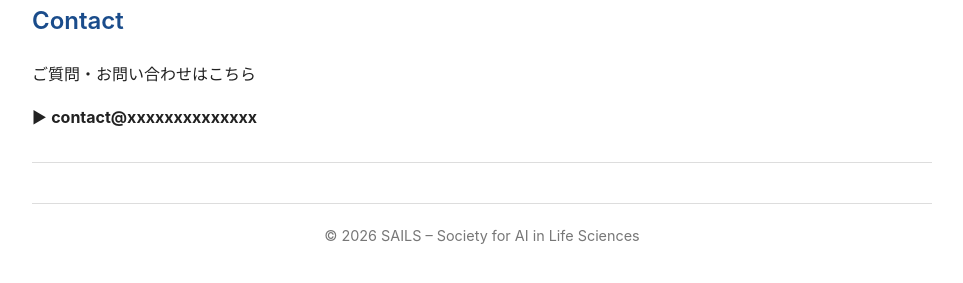
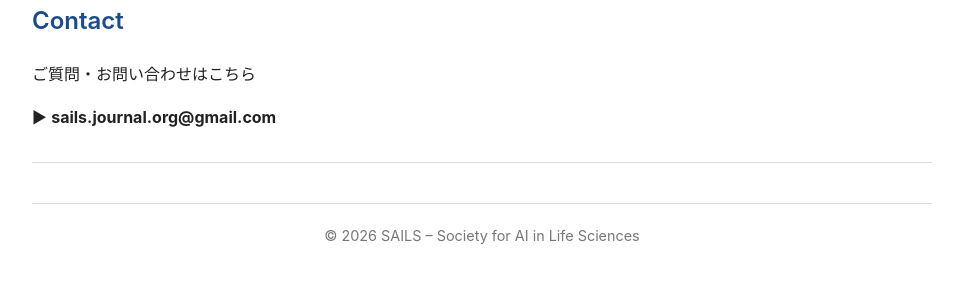
Before and after one commit to sails-journal/sails-journal.github.io, a Jekyll site: the page built from index.md, in a window 1280 px wide and 900 px high, scrolled down 1723 px. Shown: the part 612-895 px from the top of the window, without its empty margins (158-1121 px from the left). Built offline with Jekyll 4.4.1, drawn with Linux system fonts in a browser that asks for light colours.

Commit message:
Update index.md

```diff
--- a/index.md
+++ b/index.md
@@ -118,7 +118,7 @@ SAILS は、従来の「号単位の学会誌」ではなく、
 
 ご質問・お問い合わせはこちら
 
-▶ **contact@xxxxxxxxxxxxxx**
+▶ **sails.journal.org@gmail.com**
 
 ---
 
```
